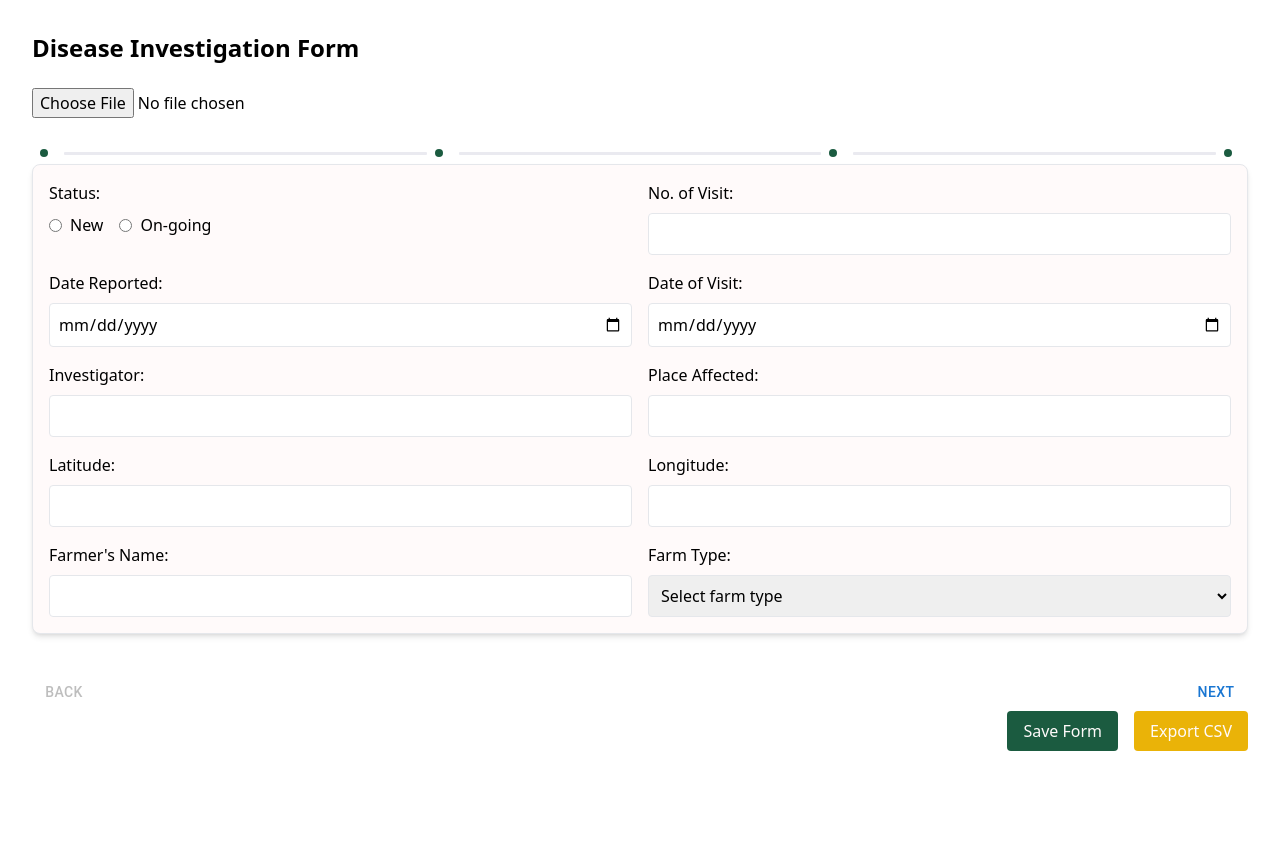
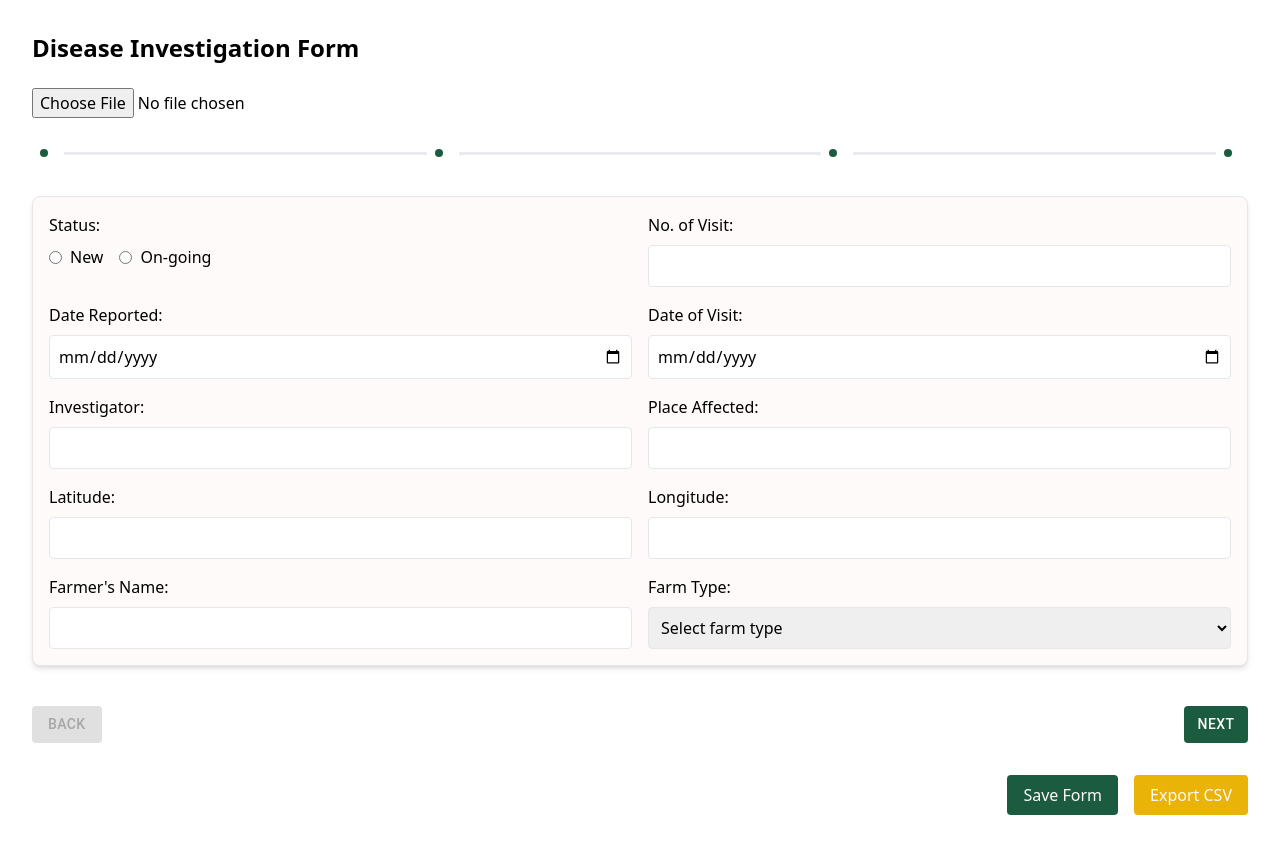
Before and after one commit to TonYacapin/PAAW, a React (Create React App) app in the folder dashboard/: page /diform in a window 1280 px wide. Before the commit the page ends 800 px from the top, so only its background shows below. Built offline with nearby package versions, Linux system fonts and the light colour scheme.

Commit message:
added spacing to StepperComponent

```diff
--- a/dashboard/src/component/StepperComponent.js
+++ b/dashboard/src/component/StepperComponent.js
@@ -145,10 +145,10 @@ export default function StepperComponent(props) {
   };
 
   return (
-    <Box sx={{ width: "100%", flexDirection: "row", gap: "10rem" }}>
+    <Box sx={{width: "100%", flexDirection: "row", gap: "10rem" }}>
       {useMediaQuery("(min-width:600px)") ? (
         <>
-          <Stepper activeStep={activeStep} connector={<QontoConnector />}>
+          <Stepper activeStep={activeStep} connector={<QontoConnector />} sx={{marginBottom: "2rem"}}>
             {props.pages.map((page, index) => {
               const stepProps = {};
               const labelProps = {};
@@ -175,17 +175,17 @@ export default function StepperComponent(props) {
             </React.Fragment>
           ) : (
             <React.Fragment>
-              <Box sx={{ display: "flex", flexDirection: "row", pt: 2 }}>
+              <Box sx={{ display: "flex", flexDirection: "row", pt: 2, marginBottom:"2rem" }}>
                 <Button
-                  color="inherit"
+                  variant="contained"
                   disabled={activeStep === 0}
                   onClick={handleBack}
-                  sx={{ mr: 1 }}
+                  sx={{ mr: 1, bgcolor:"#1b5b40", color: "#fffafa" }}
                 >
                   Back
                 </Button>
                 <Box sx={{ flex: "1 1 auto" }} />
-                <Button onClick={handleNext}>
+                <Button onClick={handleNext} sx={{bgcolor:"#1b5b40", color: "#fffafa"}}>
                   {activeStep === props.pages.length - 1 ? "Finish" : "Next"}
                 </Button>
               </Box>
```
Lines whose indentation alone changed are shown as unchanged.
